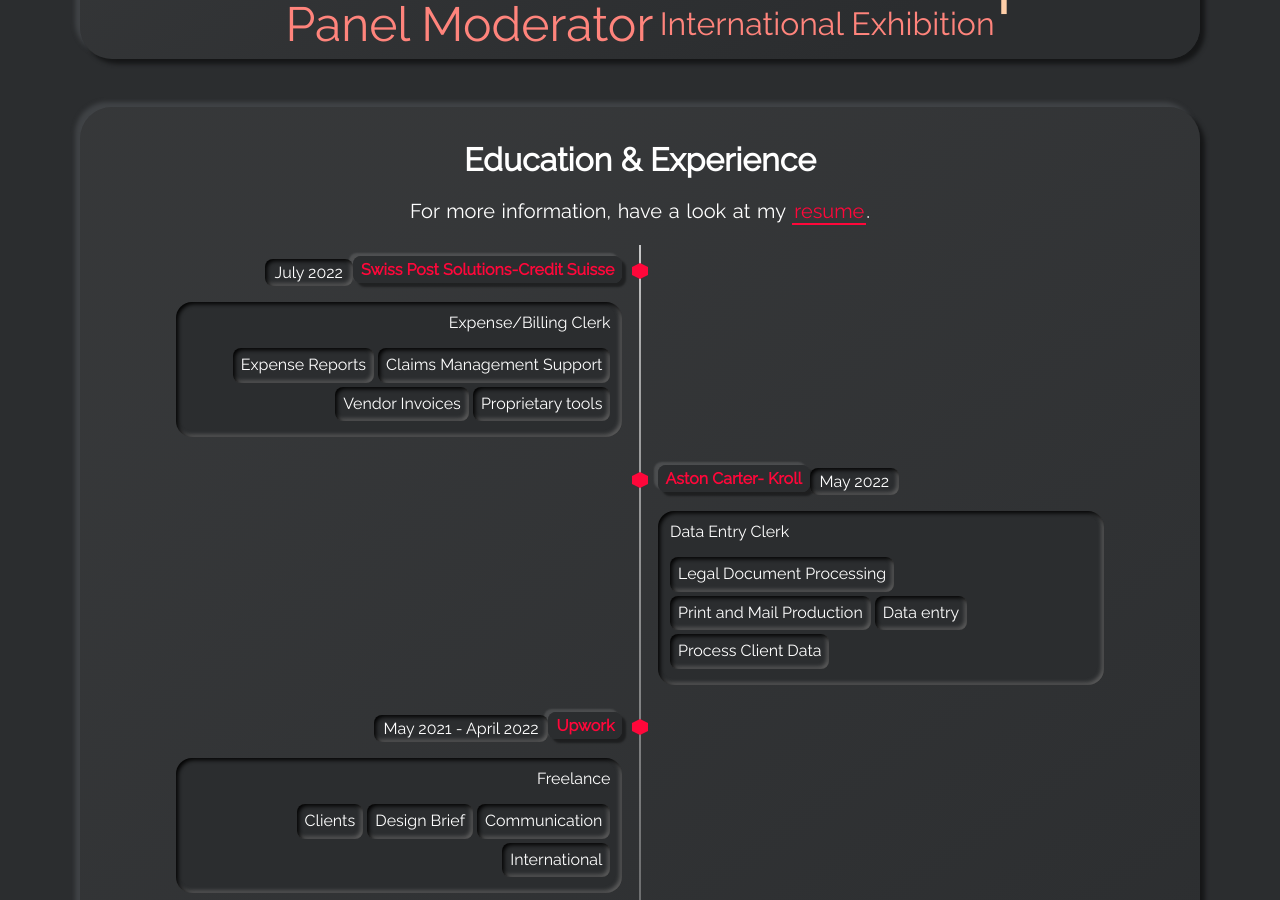
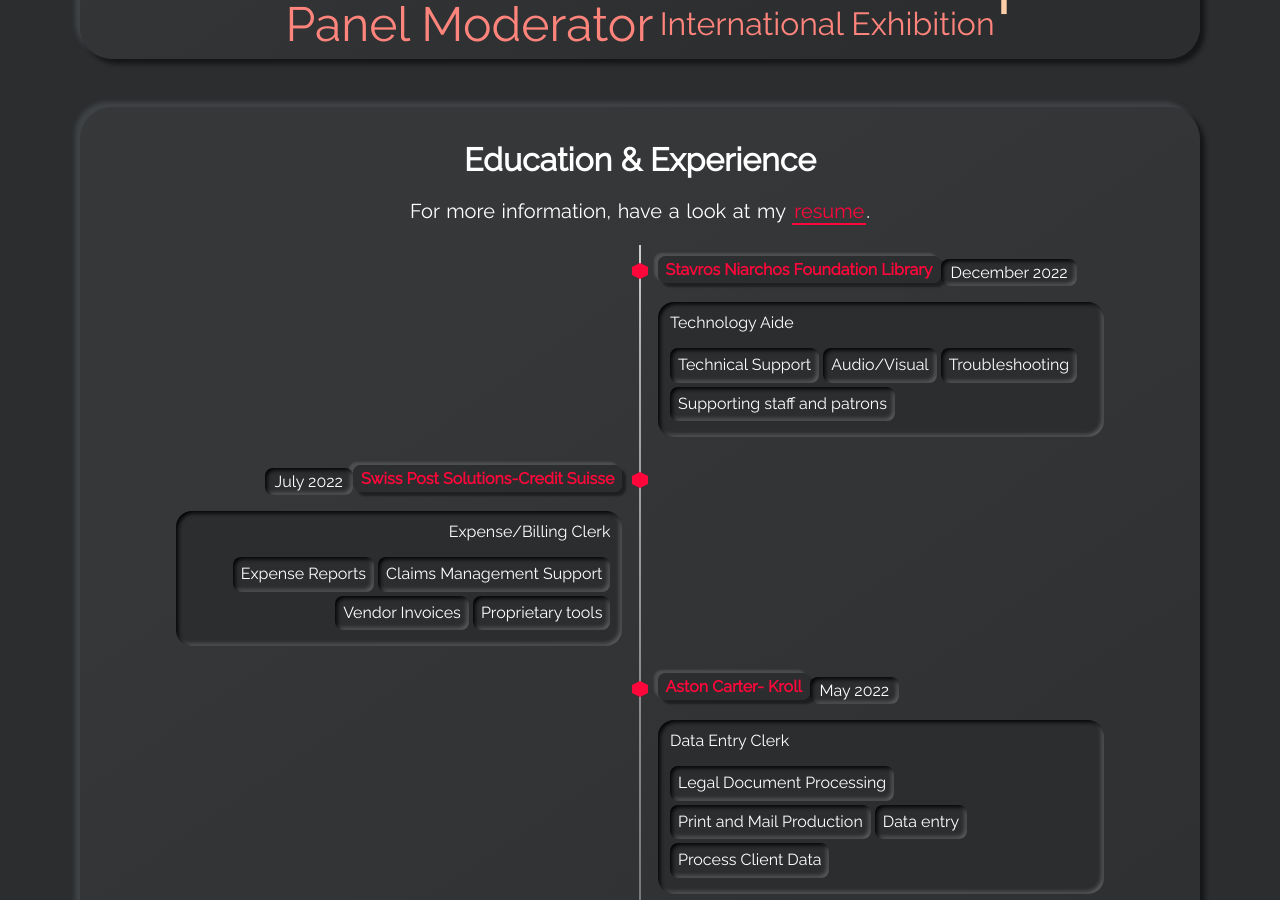
Before and after one commit to Seerow0/Nicholas-J-Website, a Jekyll site: the page built from index.html, in a window 1280 px wide and 900 px high, scrolled down 1667 px. Built offline with Jekyll 4.4.1, drawn with Linux system fonts in a browser that asks for light colours.

Commit message:
UpdateTimeline.yml

```diff
--- a/_data/timeline.yml
+++ b/_data/timeline.yml
@@ -16,6 +16,17 @@
 #     - tag: Ruby
 #     - tag: Rails
 #   timeline-side: left
+
+- title: Stavros Niarchos Foundation Library
+  title-url: https://www.nypl.org/locations/snfl
+  date: December 2022
+  subtitle: Technology Aide
+  tags:
+    - tag: Technical Support
+    - tag: Audio/Visual
+    - tag: Troubleshooting
+    - tag: Supporting staff and patrons
+  timeline-side: right
 
 - title: Swiss Post Solutions-Credit Suisse
   title-url: https://www.swisspostsolutions.com/en
```
